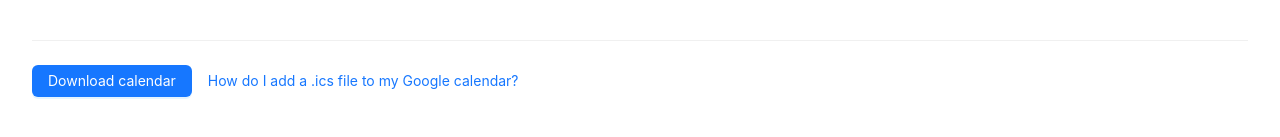
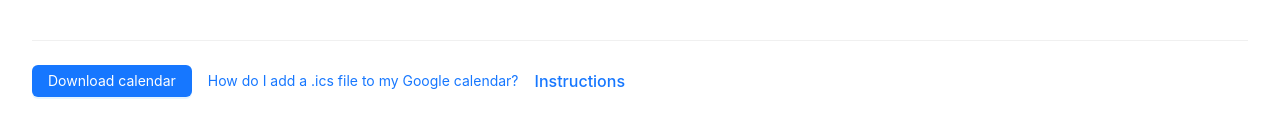
Before and after one commit to dartmouth-cs98-23f/hack-a-thing-1-pfeff-gnibus, a React (Vite) app: page / in a window 1280 px wide. Shown: the part 633-770 px from the top of the page. Built offline with nearby package versions, Linux system fonts and the light colour scheme.

Commit message:
trying to fix paths

```diff
--- a/src/App.tsx
+++ b/src/App.tsx
@@ -5,6 +5,7 @@ import { useState } from 'react';
 import CourseCards from './components/CourseCards';
 import { IClass } from './types.ts';
 import { message, Button, Divider} from 'antd';
+import { NavLink } from 'react-router-dom';
 
 function App() {
   const [classes, setClasses] = useState<IClass[]>([
@@ -149,6 +150,8 @@ function App() {
       <Button type="link" onClick={() => window.open("/instructions", "_blank")}>
         How do I add a .ics file to my Google calendar?
       </Button>
+
+      <NavLink to="/instructions">Instructions</NavLink>
     </>
   );
 }
```
